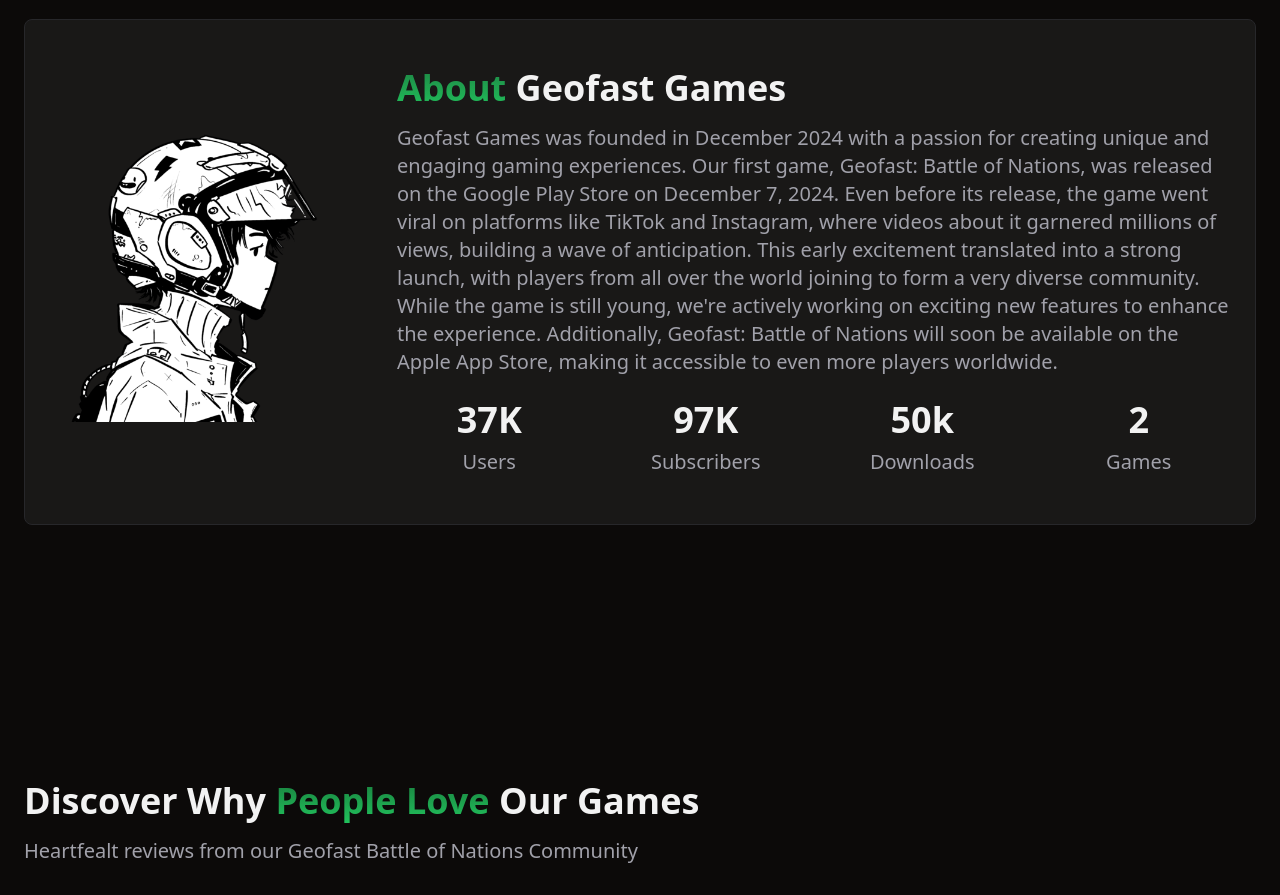
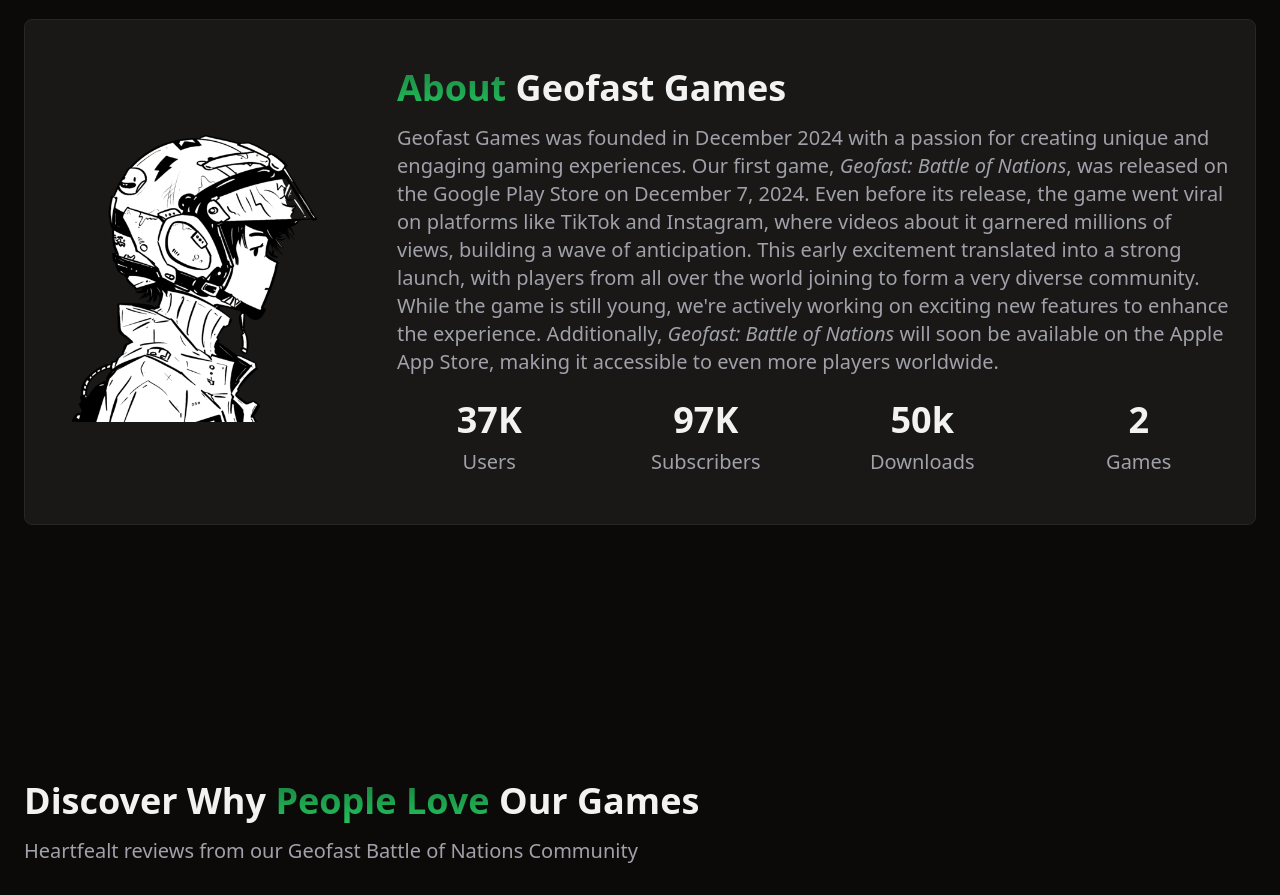
Before and after one commit to utkarshtrivedimdz/geofast-landing-page, a React (Vite) app: page / in a window 1280 px wide. Shown: the part 2160-3055 px from the top of the page. Built offline with nearby package versions, Linux system fonts and the light colour scheme.

Commit message:
Update About.tsx

```diff
--- a/src/components/About.tsx
+++ b/src/components/About.tsx
@@ -24,13 +24,13 @@
               </h2>
               <p className="text-xl text-muted-foreground mt-4">
                 Geofast Games was founded in December 2024 with a passion for creating unique and engaging gaming experiences.
-                Our first game, Geofast: Battle of Nations, was released on the Google Play Store on December 7, 2024.
+                Our first game, <em>Geofast: Battle of Nations</em>, was released on the Google Play Store on December 7, 2024.
                 Even before its release, the game went viral on platforms like TikTok and Instagram,
                 where videos about it garnered millions of views, building a wave of anticipation.
                 This early excitement translated into a strong launch, with players from all over the world
                 joining to form a very diverse community. While the game is still young,
                 we're actively working on exciting new features to enhance the experience.
-                Additionally, Geofast: Battle of Nations will soon be available on the Apple App Store,
+                Additionally, <em>Geofast: Battle of Nations</em> will soon be available on the Apple App Store,
                 making it accessible to even more players worldwide.
               </p>
             </div>
```
